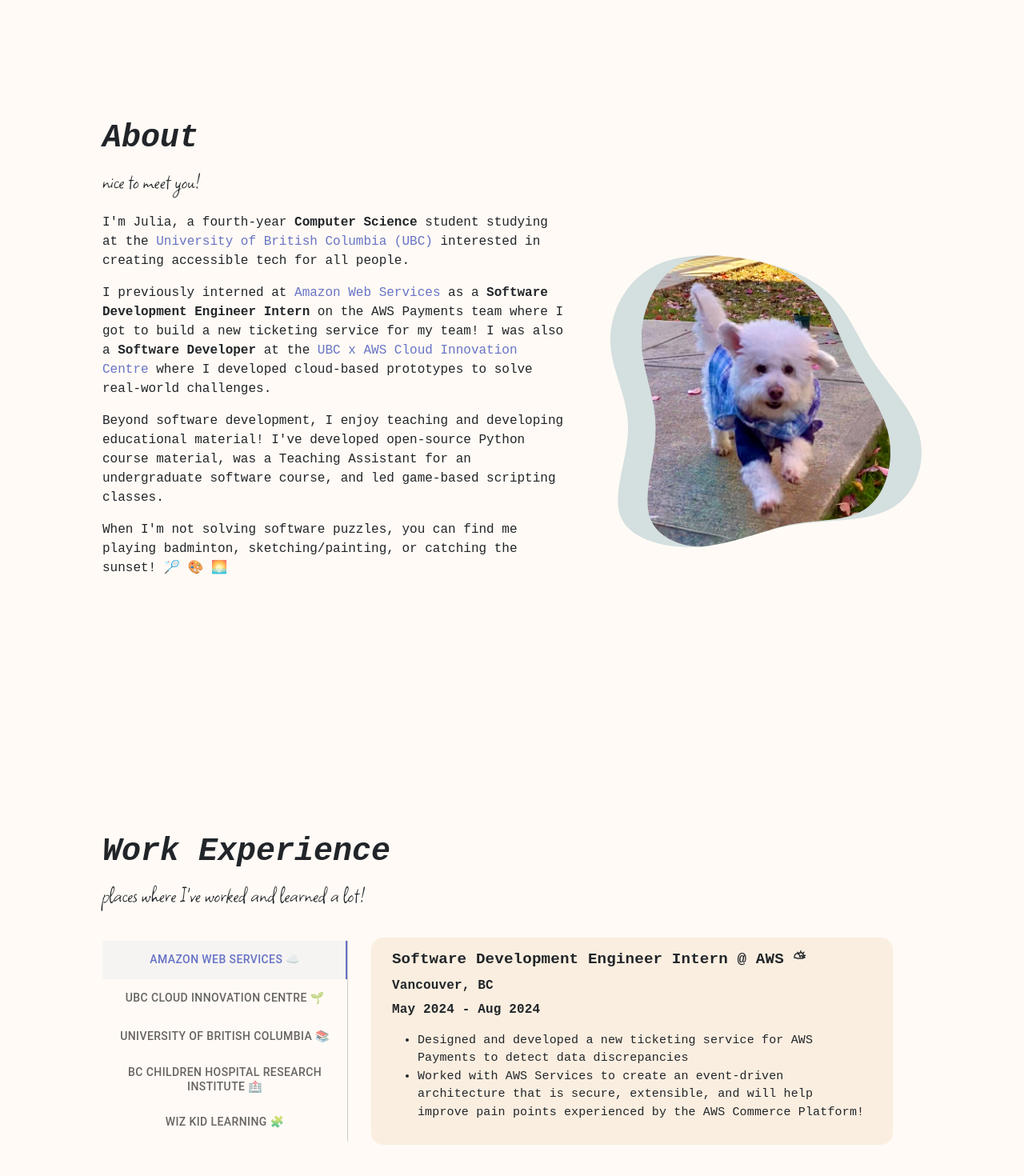
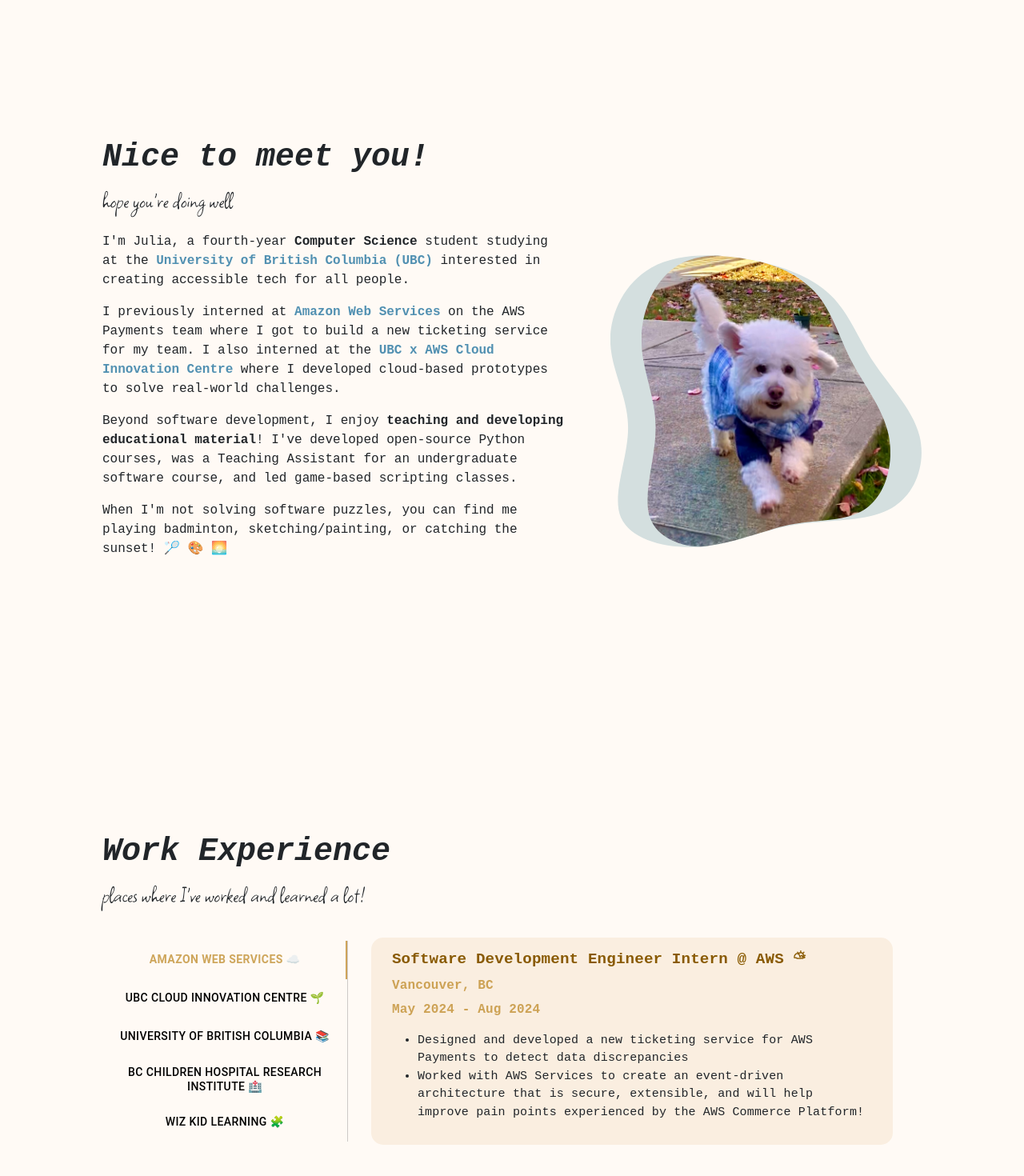
Before and after one commit to julyou/julyou.github.io, a React (Vite) app: page / in a window 1280 px wide. Shown: the part 776-2246 px from the top of the page at 80% size. Built offline with nearby package versions, Linux system fonts and the light colour scheme.

Commit message:
chore: styling

```diff
--- a/src/components/pages/About.tsx
+++ b/src/components/pages/About.tsx
@@ -27,11 +27,11 @@ const About: React.FC = () => {
   return (
     <div className="section" id="about">
       <h1 className="section-header">
-        <span>About</span>
+        <span>Nice to meet you!</span>
       </h1>
 
       <div className="section-intro">
-        <p className="handwriting"> nice to meet you!</p>
+        <p className="handwriting">hope you're doing well</p>
       </div>
 
       <div className="section-content">
--- a/src/components/pages/WorkExperienceContent.tsx
+++ b/src/components/pages/WorkExperienceContent.tsx
@@ -131,7 +131,7 @@ export default function VerticalTabs() {
                   <p className="experience title">{`${experience.title} @ ${companyName}`}</p>
                   <p className="experience">{experience.location}</p>
                   <p className="experience">{`${experience.startDate} - ${experience.endDate}`}</p>
-                  <ul>
+                  <ul className="content">
                     {experience.description.map((line, i) => (
                       <li key={i}>{line}</li>
                     ))}
--- a/src/data/about.md
+++ b/src/data/about.md
@@ -1,7 +1,7 @@
-I'm Julia, a fourth-year **Computer Science** student studying at the [University of British Columbia (UBC)]({ubcLink}) interested in creating accessible tech for all people.
+I'm Julia, a fourth-year **Computer Science** student studying at the [**University of British Columbia (UBC)**]({ubcLink}) interested in creating accessible tech for all people.
 
-I previously interned at [Amazon Web Services]({awsLink}) as a **Software Development Engineer Intern** on the AWS Payments team where I got to build a new ticketing service for my team! I was also a **Software Developer** at the [UBC x AWS Cloud Innovation Centre]({cicLink}) where I developed cloud-based prototypes to solve real-world challenges.
+I previously interned at [**Amazon Web Services**]({awsLink}) on the AWS Payments team where I got to build a new ticketing service for my team. I also interned at the [**UBC x AWS Cloud Innovation Centre**]({cicLink}) where I developed cloud-based prototypes to solve real-world challenges.
 
-Beyond software development, I enjoy teaching and developing educational material! I've developed open-source Python course material, was a Teaching Assistant for an undergraduate software course, and led game-based scripting classes.
+Beyond software development, I enjoy **teaching and developing educational material**! I've developed open-source Python courses, was a Teaching Assistant for an undergraduate software course, and led game-based scripting classes.
 
 When I'm not solving software puzzles, you can find me playing badminton, sketching/painting, or catching the sunset! 🏸 🎨 🌅
--- a/src/styles/About.css
+++ b/src/styles/About.css
@@ -6,12 +6,6 @@
   border-radius: 10px;
   margin-right: 5%;
   transition: transform 0.3s ease;
-}
-
-.about-text:hover {
-  /* transform: scale(1.01); */
-  /* transform: translateY(-1px);
-  box-shadow: 8px 8px 10px rgb(71, 71, 71, 0.3); */
 }
 
 .about-profile {
--- a/src/styles/Global.css
+++ b/src/styles/Global.css
@@ -13,13 +13,18 @@
   --dark-beige-accent: #e0ab6d;
   --muted-blue-accent: #94b6cf;
   --muted-green-accent: #839367;
-  --muted-pink-accent: #a9797c;
+  --muted-pink-accent: #b87669;
   --slate-accent: #625c68;
 
   /* vibrant colors */
   --orange: #fdbe5d;
   --red: rgba(255, 0, 0, 0.8);
-  --blue: rgba(66, 82, 186, 0.8);
+
+  /* text colors*/
+  --blue: rgba(38, 117, 160, 0.8);
+  --brown: #895a02;
+  --trans-brown: #b77c10ac;
+
 }
 
 /* fonts */
--- a/src/styles/WorkExperience.css
+++ b/src/styles/WorkExperience.css
@@ -3,10 +3,12 @@
 .experience {
   font-weight: bold;
   margin-bottom: 1%;
+  color: var(--trans-brown);
 }
 
 .title {
   font-size: larger;
+  color: var(--brown);
 }
 
 .content {
@@ -33,7 +35,7 @@ SWIPER
 }
 
 .swiper-container .swiper-pagination-bullet-active {
-  background: var(--blue) !important;
+  background: var(--brown) !important;
 }
 
 .swiper-container .swiper-slide {
@@ -54,13 +56,17 @@ TABS
   display: contents;
 }
 
+.tabs .css-1h9z7r5-MuiButtonBase-root-MuiTab-root {
+  color: #000;
+}
+
 .tabs .Mui-selected {
-  color: var(--blue) !important;
-  background-color: #f0f0f098;
+  font-weight: bold;
+  color: var(--trans-brown) !important;
 }
 
 .tabs .MuiTabs-indicator {
-  background-color: var(--blue);
+  background-color: var(--trans-brown);
 }
 
 .tabs-container .MuiBox-root {
```
